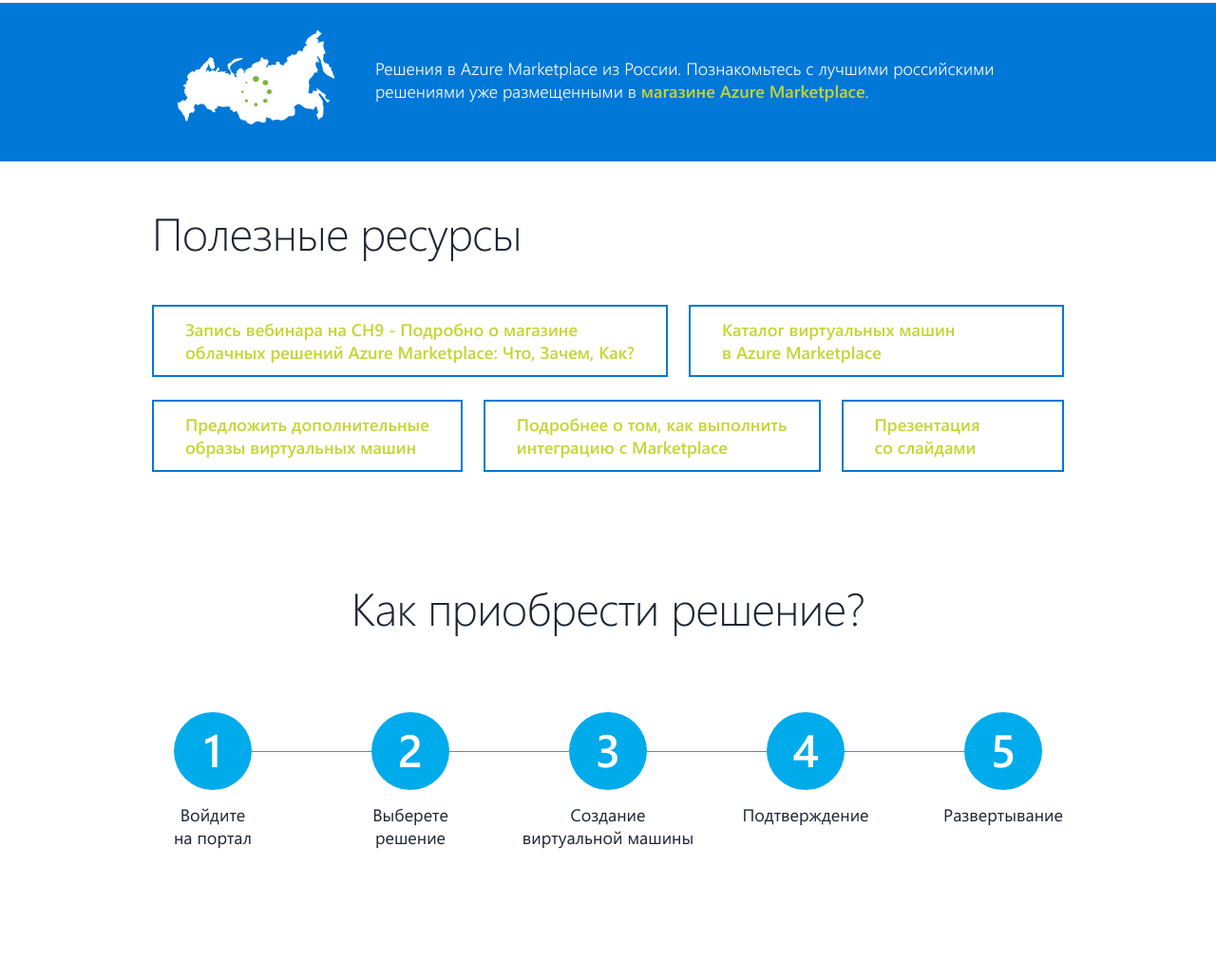
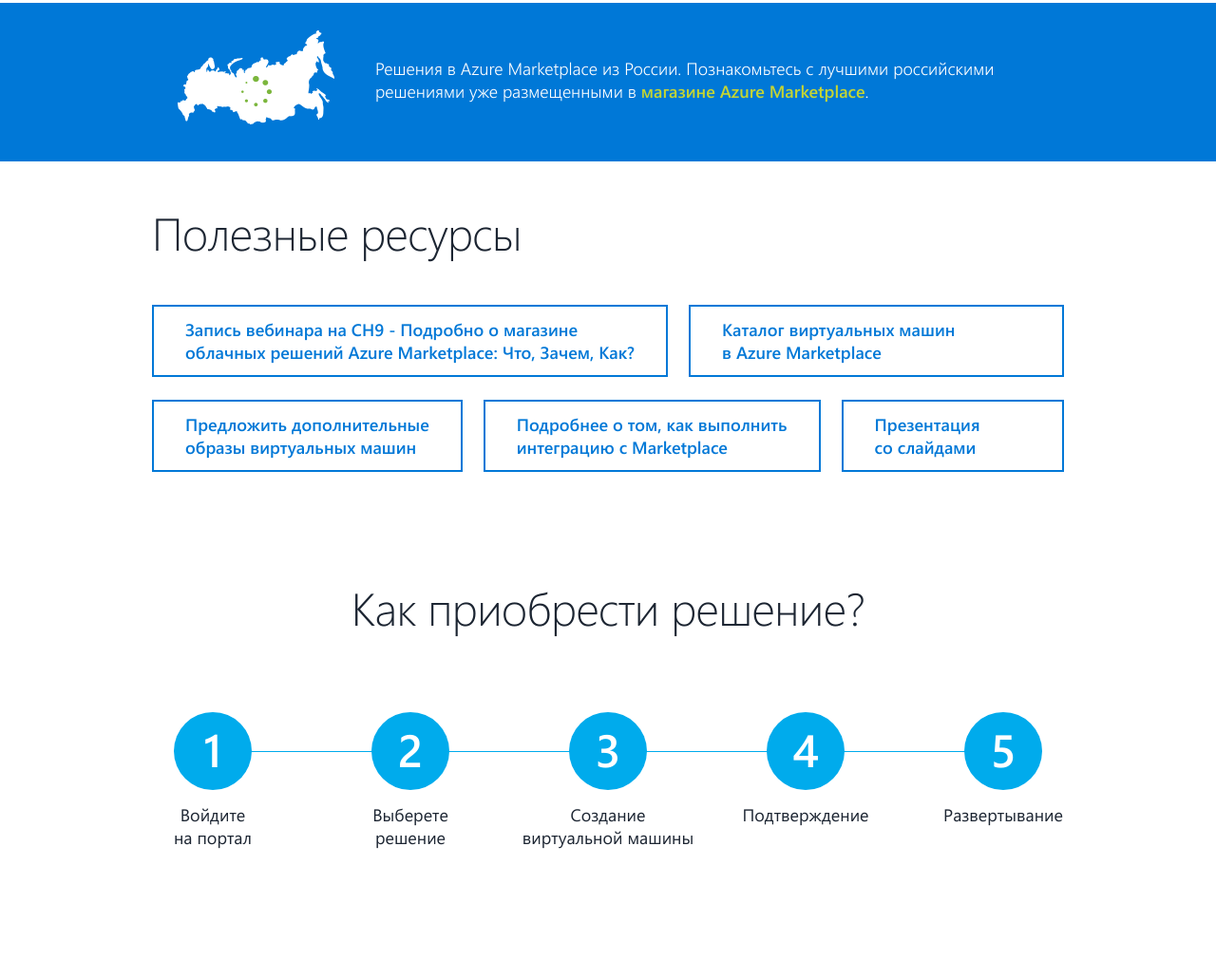
Before and after one commit to megazet/layout-test, a plain HTML site: page docs/index.html in a window 1280 px wide. Shown: the part 1394-2424 px from the top of the page at 95% size. Drawn offline with Linux system fonts and the light colour scheme.

Commit message:
link color fix

```diff
--- a/docs/style.css
+++ b/docs/style.css
@@ -445,6 +445,10 @@ a:hover {
 	text-align: left;
 }
 
+.resource:link {
+	color: #0078d7;
+}
+
 .resource:hover {
 	background-color: #7bb63c;
 	border-color: #7bb63c;
```
